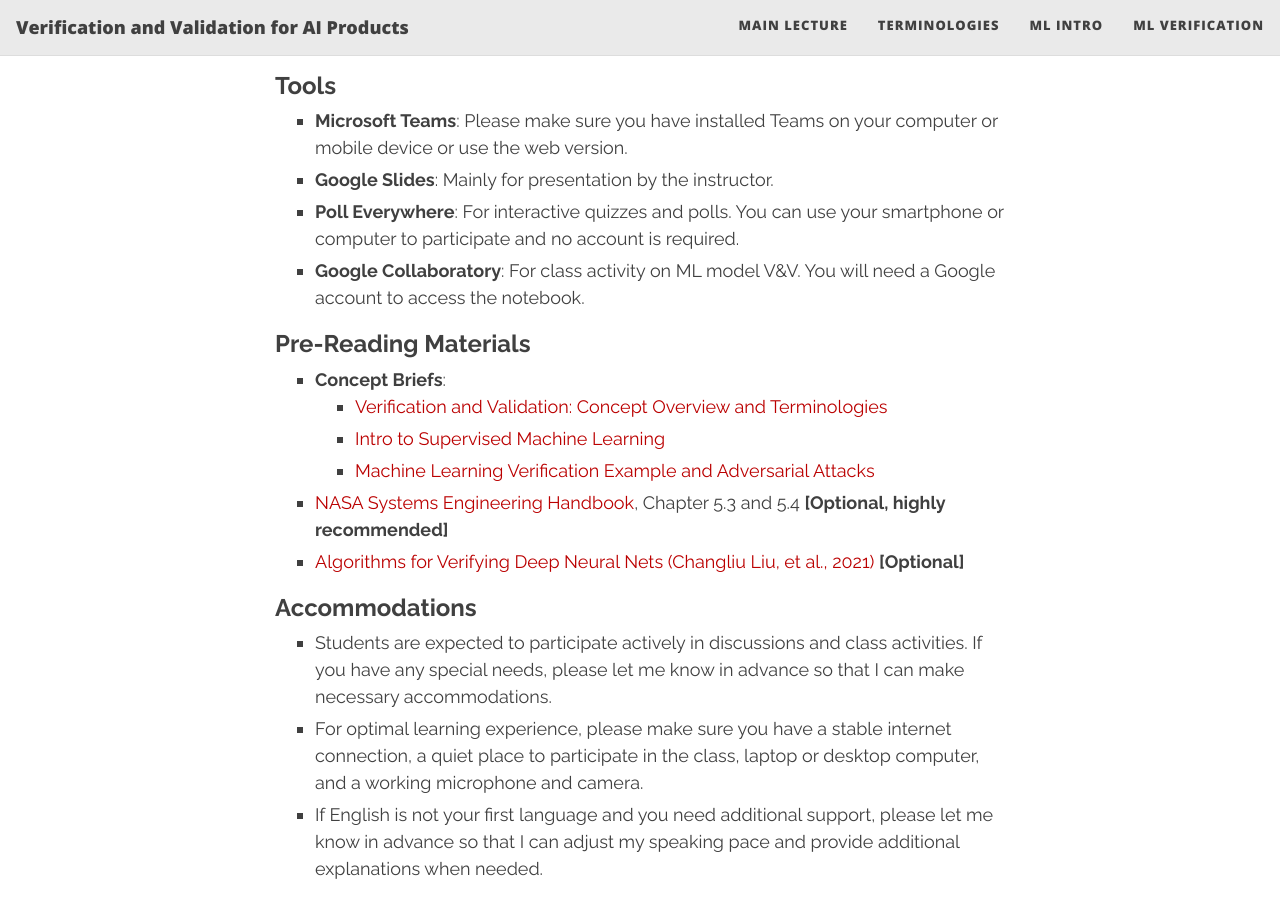
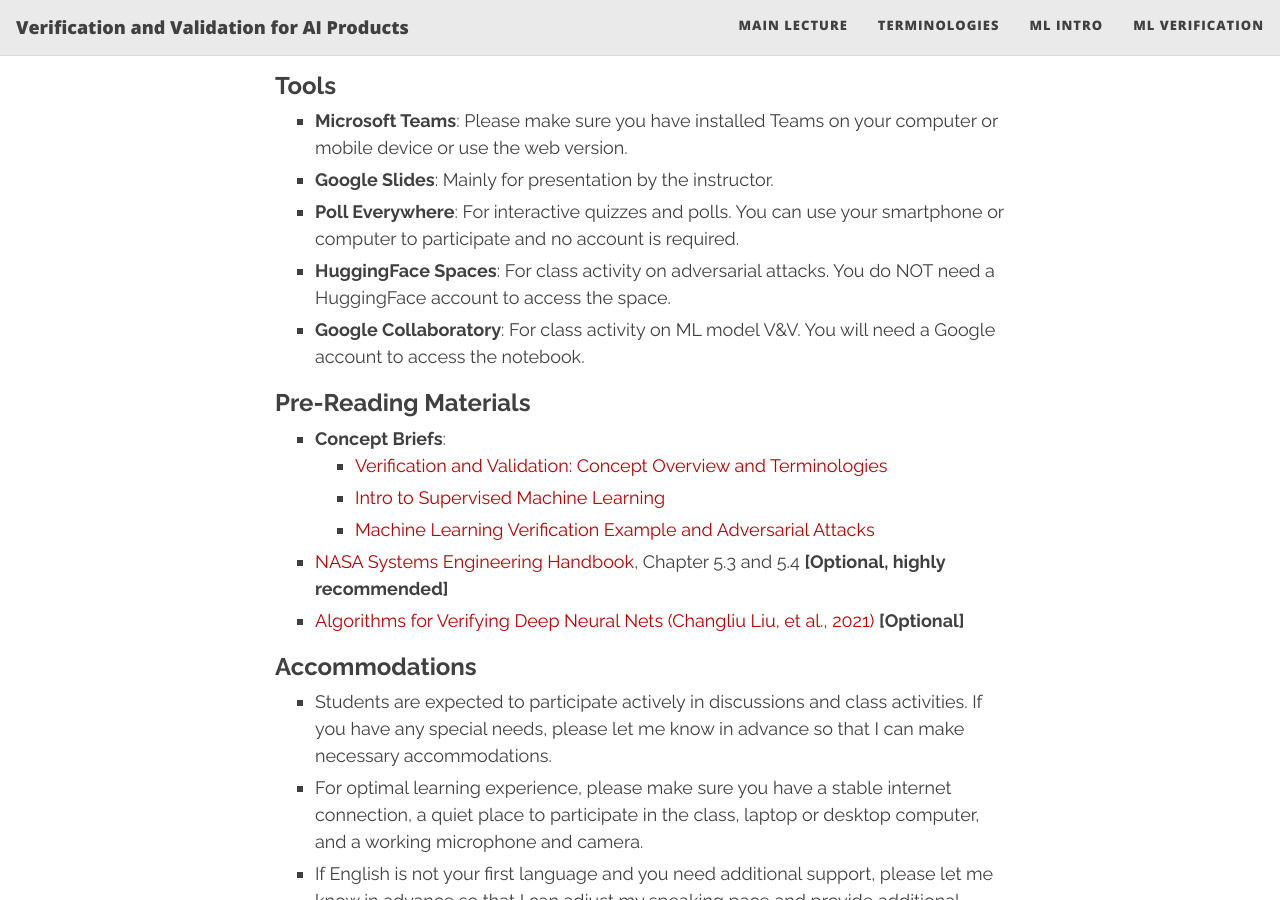
Before and after one commit to VandVAIProducts/VandVAIProducts.github.io, a Jekyll site: the page built from index.md, in a window 1280 px wide and 900 px high, scrolled down 1194 px. Built offline with Jekyll 4.4.1, drawn with Linux system fonts in a browser that asks for light colours; nearby versions of some CDN libraries.

Commit message:
Adding huggingface

```diff
--- a/index.md
+++ b/index.md
@@ -45,7 +45,9 @@
 - **Microsoft Teams**: Please make sure you have installed Teams on your computer or mobile device or use the web version.
 - **Google Slides**: Mainly for presentation by the instructor.
 - **Poll Everywhere**: For interactive quizzes and polls. You can use your smartphone or computer to participate and no account is required.
+- **HuggingFace Spaces**: For class activity on adversarial attacks. You do NOT need a HuggingFace account to access the space.
 - **Google Collaboratory**: For class activity on ML model V&V. You will need a Google account to access the notebook.
+
 
 <!-- ### Agenda
 
```
